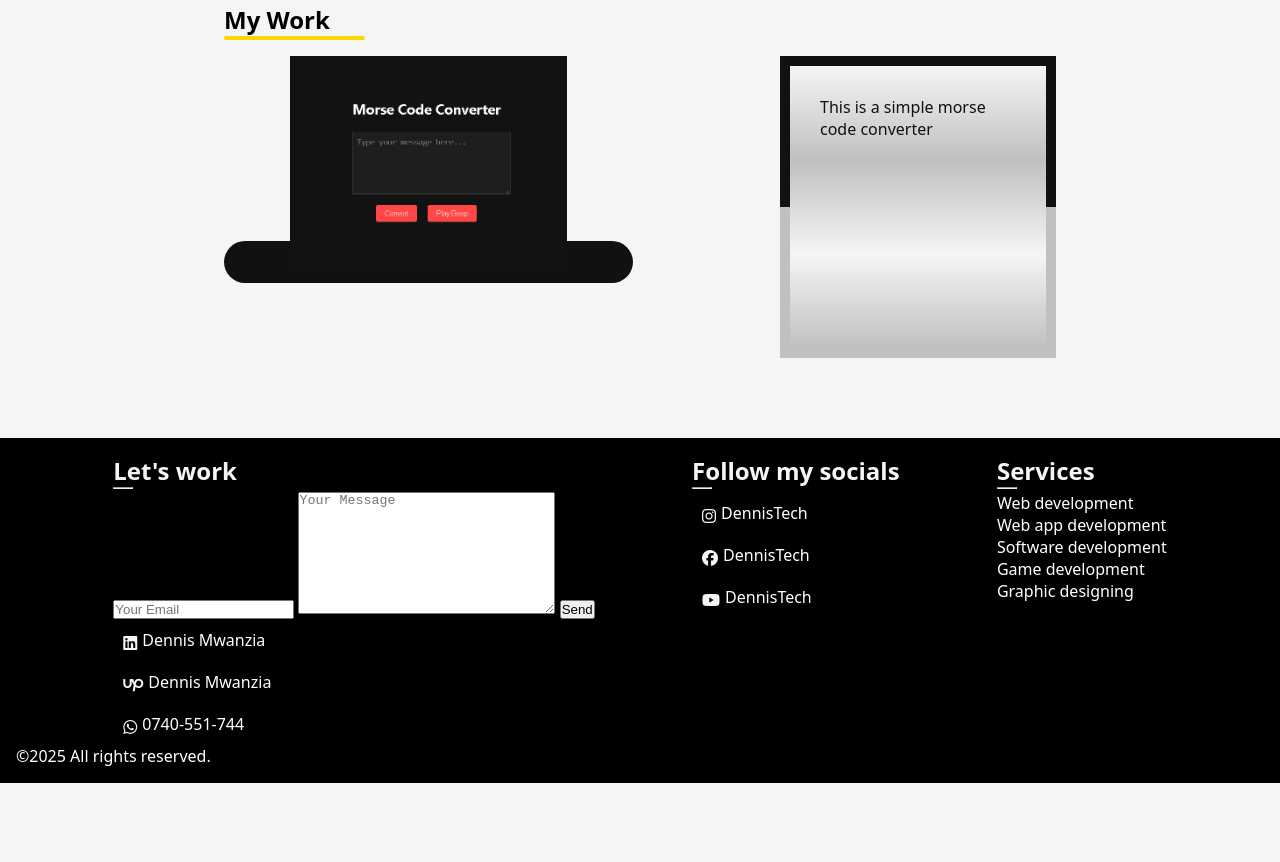
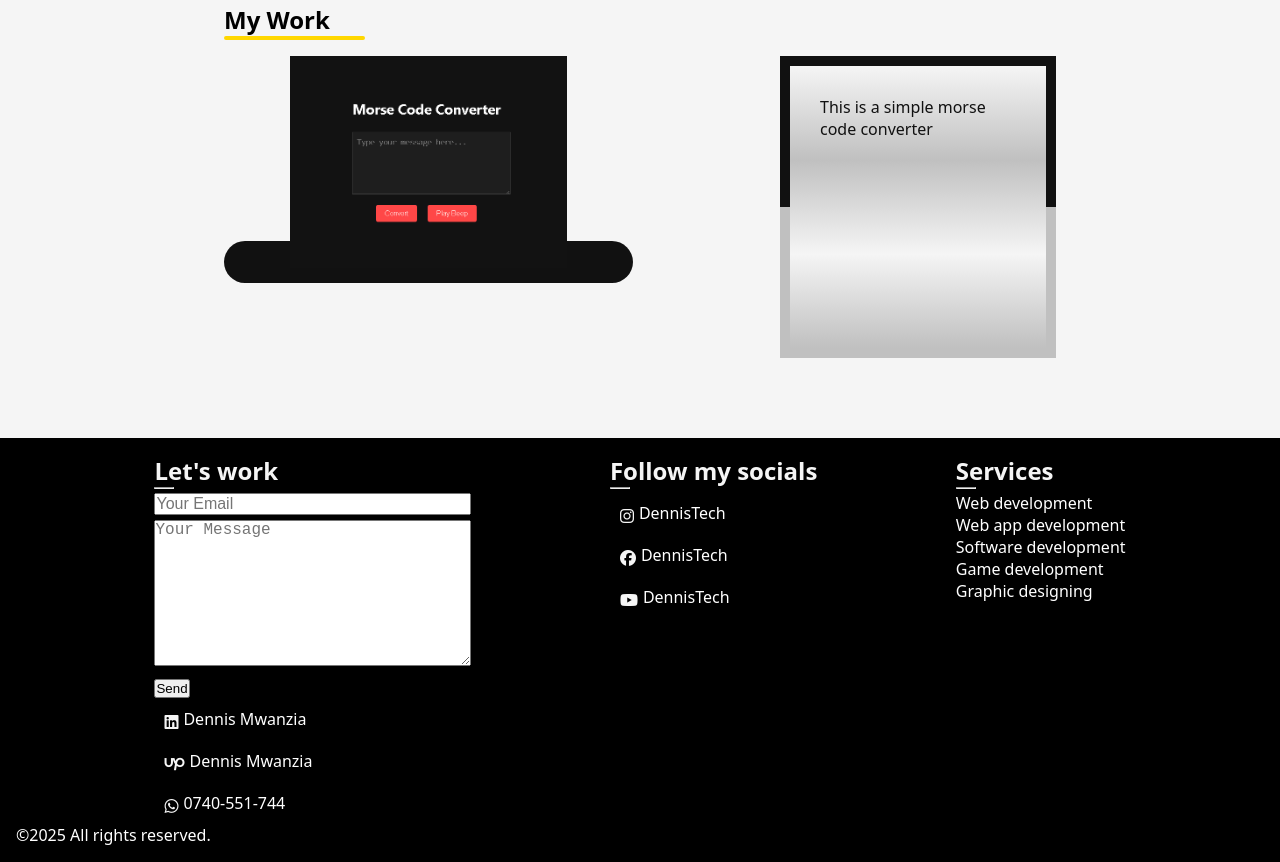
Before and after one commit to cypherdennis/OG-portfolio1, a plain HTML site: page index.html in a window 1280 px wide. Shown: the part 2465-3327 px from the top of the page. Before the commit the page ends 3248 px from the top, so only its background shows below. Drawn offline with Linux system fonts and the light colour scheme; no server answers.

Commit message:
Update style.css

```diff
--- a/style.css
+++ b/style.css
@@ -81,7 +81,7 @@ main {
     margin-right: 4rem;
     flex: 0.5;
 }
-#btn {
+#btn, #send-email {
     padding: 0.8rem 1.6rem;
     font-size: 1rem;
     background: gold;
@@ -95,7 +95,7 @@ main {
     display: flex;
     margin-bottom: 3rem;
 }
-#btn:hover {
+#btn:hover, #send-email:hover {
   background: #111;
   color: gold;
 }
@@ -257,6 +257,16 @@ a > p {
 
 #nav-bar {
     display: none;
+}
+#contact {
+    display: flex;
+    max-width: 500px;
+    flex-direction: column;
+}
+.email, .email-text {
+    font-size: 16px;
+    margin-bottom: 5px;
+    width: 100%;
 }
 
 /* Mobile phones */
```
